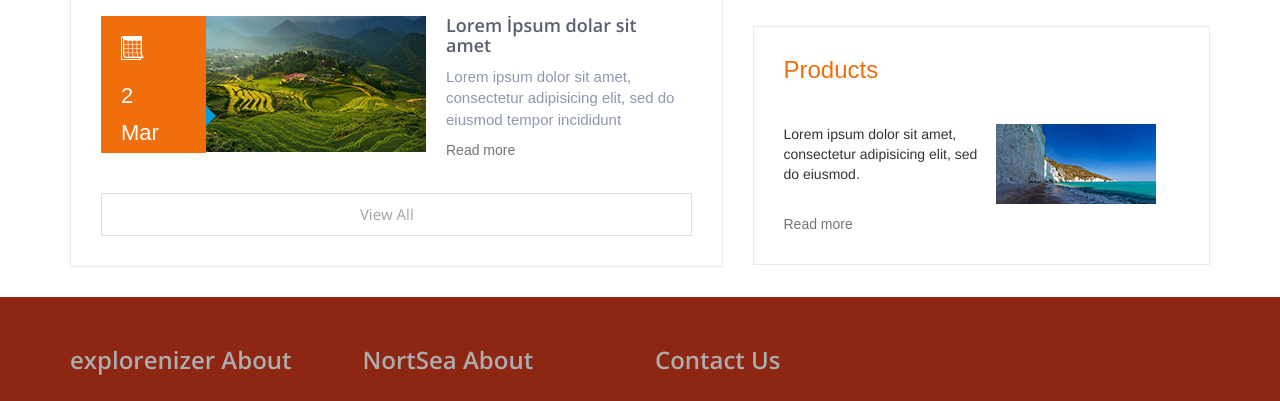
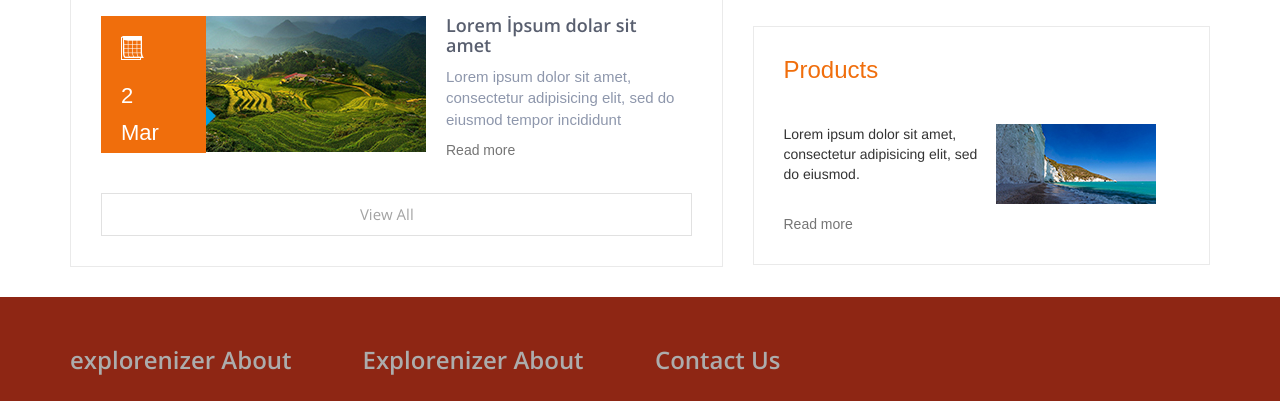
Before and after one commit to RoliesDonald/explorenizer, a plain HTML site: page index.html in a window 1280 px wide. Shown: the part 2068-2469 px from the top of the page. Drawn offline with nearby package versions, Linux system fonts and the light colour scheme; a web font is replaced by a local one.

Commit message:
update index.html
update

```diff
--- a/index.html
+++ b/index.html
@@ -492,7 +492,7 @@
                 </div>
 
                 <div class="col-lg-3 col-md-3 col-sm-3 col-xs-12">
-                    <h3>NortSea About</h3>
+                    <h3>Explorenizer About</h3>
                     <a href="#">About Us</a>
                     <a href="#">Services</a>
                     <a href="#">Contact</a>
```
